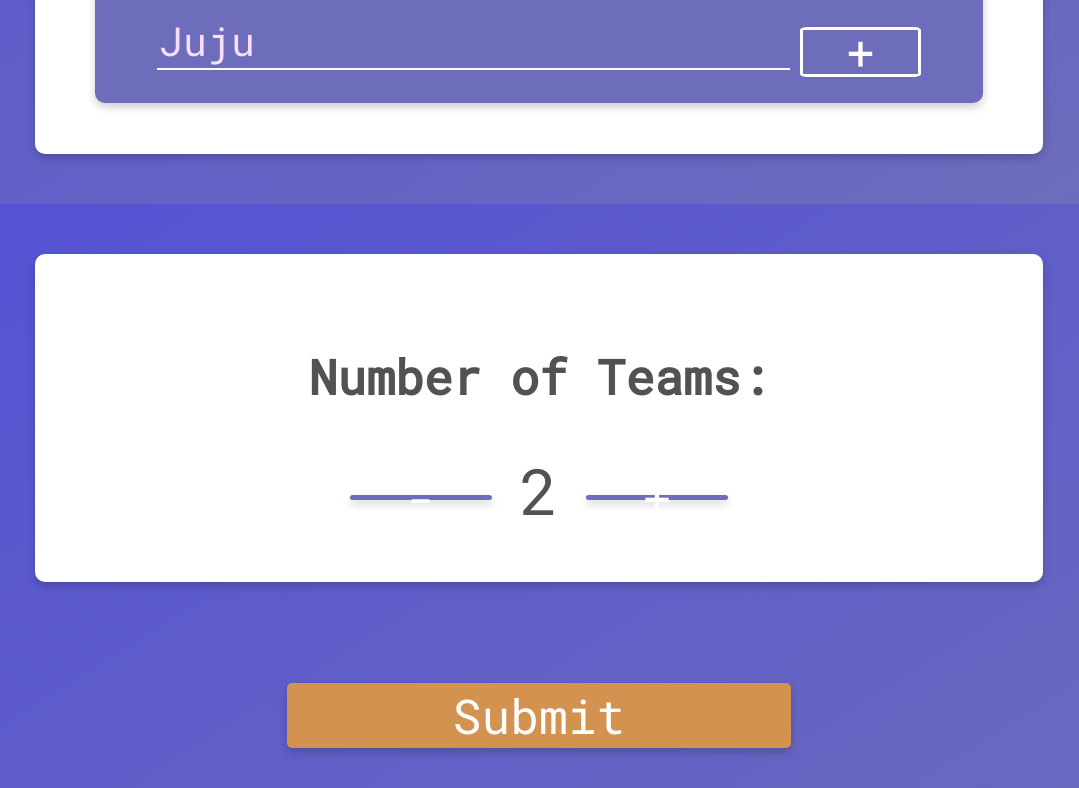
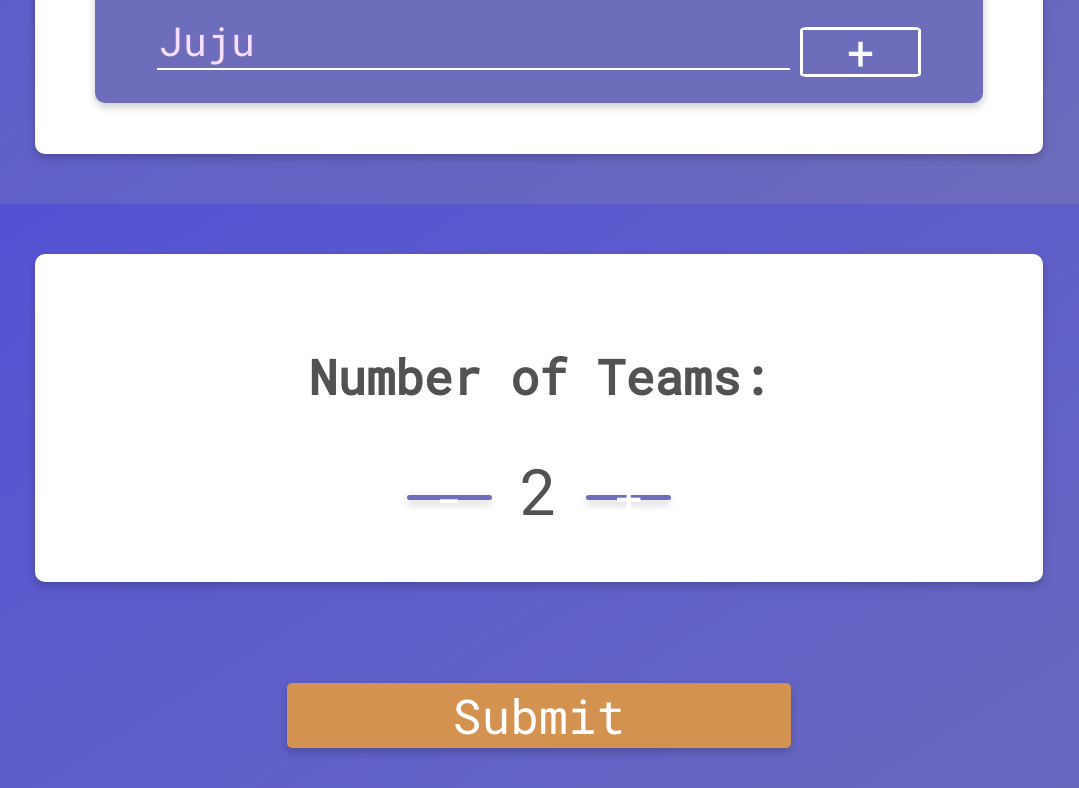
Before and after one commit to brandonnhem/team-split, a React (Create React App) app: page / in a window 1280 px wide. Shown: the part 596-1384 px from the top of the page, without its empty margins (101-1180 px from the left). Built offline with nearby package versions, Linux system fonts and the light colour scheme; a web font is replaced by a local one.

Commit message:
added height to modify-btn

```diff
--- a/public/styles.css
+++ b/public/styles.css
@@ -109,7 +109,7 @@ input:focus {
 
 .modify-btn {
     width: 25%;
-    height: 100%;
+    height: 40px;
     padding: 0;
     margin: 5%;
     background-color: #6e6dbb;
@@ -274,6 +274,8 @@ a:visited {
 
     .modify-btn {
         font-size: 3rem;
+        height: 70%;
+        width: 15%;
     }
 
     .submit-btn {
```
